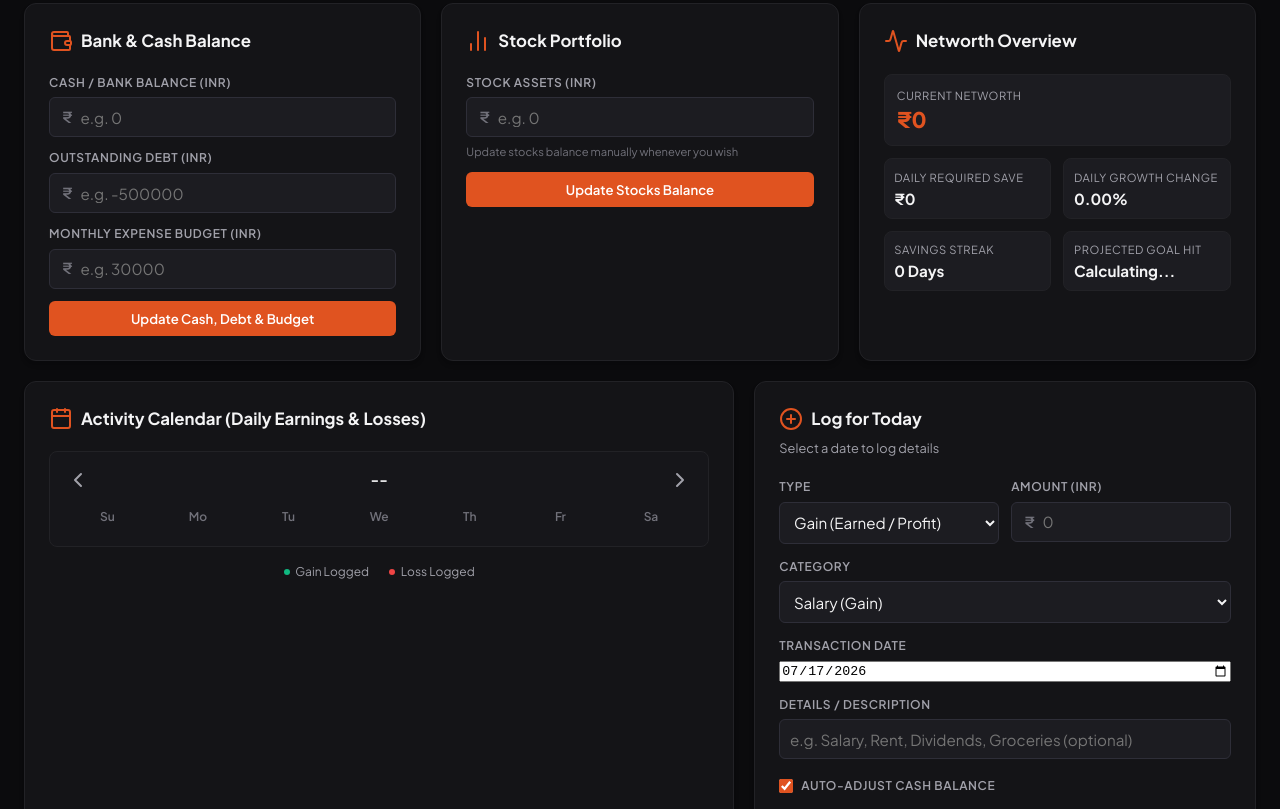
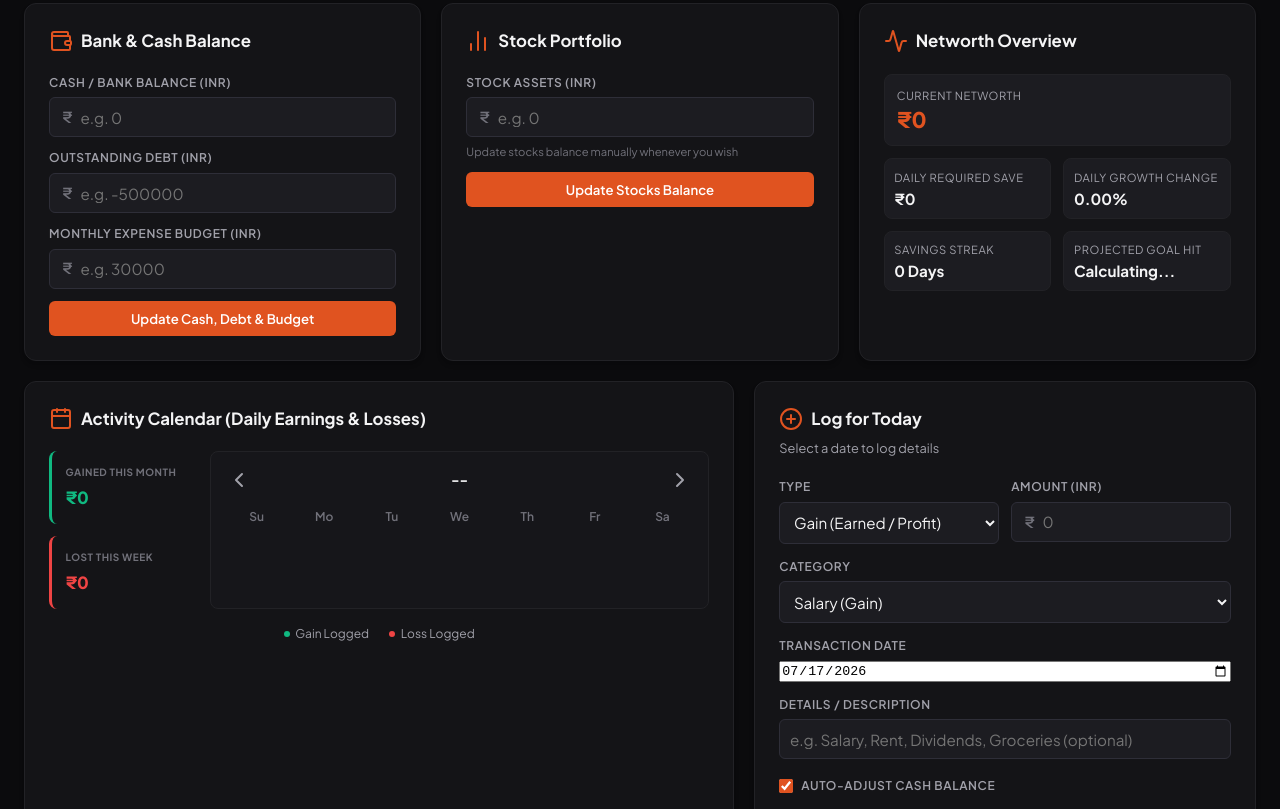
Before and after one commit to Samandreasxxxxx/Finance-Tracker, a website built with Vite: page index.html in a window 1280 px wide. Shown: the part 406-1215 px from the top of the page. Built offline with nearby package versions, Linux system fonts and the light colour scheme; files whose address does not match are found by name.

Commit message:
Add month gains and week losses sidebar indicators to Activity Calendar card

```diff
--- a/app.js
+++ b/app.js
@@ -413,6 +413,39 @@ function updateUI() {
 
   // 6. Monthly Budget checks
   updateBudget();
+
+  // 6b. Calculate calendar sidebar statistics (Month Gains & Week Losses)
+  const monthlyGains = state.transactions
+    .filter(t => {
+      const dateParts = t.date.split('-');
+      const tYear = parseInt(dateParts[0]);
+      const tMonth = parseInt(dateParts[1]) - 1;
+      return t.type === 'gain' && tYear === currentCalendarYear && tMonth === currentCalendarMonth;
+    })
+    .reduce((sum, t) => sum + t.amount, 0);
+
+  let weeklyLosses = 0;
+  if (selectedDateStr) {
+    const selDate = new Date(selectedDateStr);
+    const selDayOfWeek = selDate.getDay();
+    const startOfWeek = new Date(selDate);
+    startOfWeek.setDate(selDate.getDate() - selDayOfWeek);
+    startOfWeek.setHours(0, 0, 0, 0);
+
+    const endOfWeek = new Date(startOfWeek);
+    endOfWeek.setDate(startOfWeek.getDate() + 6);
+    endOfWeek.setHours(23, 59, 59, 999);
+
+    weeklyLosses = state.transactions
+      .filter(t => {
+        const tDate = new Date(t.date);
+        return t.type === 'loss' && tDate >= startOfWeek && tDate <= endOfWeek;
+      })
+      .reduce((sum, t) => sum + t.amount, 0);
+  }
+
+  document.getElementById('cal-month-gain').textContent = `₹${monthlyGains.toLocaleString('en-IN')}`;
+  document.getElementById('cal-week-loss').textContent = `₹${weeklyLosses.toLocaleString('en-IN')}`;
 
   // 7. Update Calendar UI & selected date display
   renderCalendar();
--- a/index.html
+++ b/index.html
@@ -200,7 +200,19 @@
           Activity Calendar (Daily Earnings & Losses)
         </h3>
 
-        <!-- Calendar Widget -->
+        <!-- Calendar Widget Grid Split -->
+        <div class="calendar-widget-wrapper">
+          <div class="calendar-sidebar">
+            <div class="cal-stat-box gain">
+              <span class="cal-stat-label">Gained This Month</span>
+              <span class="cal-stat-value" id="cal-month-gain">₹0</span>
+            </div>
+            <div class="cal-stat-box loss">
+              <span class="cal-stat-label">Lost This Week</span>
+              <span class="cal-stat-value" id="cal-week-loss">₹0</span>
+            </div>
+          </div>
+
           <div class="calendar-widget">
             <div class="calendar-nav">
               <button id="prev-month" class="btn-icon"><i data-lucide="chevron-left"></i></button>
@@ -212,6 +224,7 @@
             </div>
             <div class="calendar-days" id="calendar-days-grid">
               <!-- Days injected by JS -->
+            </div>
           </div>
         </div>
 
--- a/style.css
+++ b/style.css
@@ -670,6 +670,64 @@ body {
   background-color: var(--danger-red);
 }
 
+.calendar-widget-wrapper {
+  display: flex;
+  gap: 1.25rem;
+  align-items: stretch;
+  margin-top: 0.5rem;
+}
+
+.calendar-sidebar {
+  display: flex;
+  flex-direction: column;
+  gap: 0.75rem;
+  min-width: 140px;
+  justify-content: center;
+}
+
+.cal-stat-box {
+  background-color: var(--card-bg-light);
+  border: 1px solid var(--border-color);
+  border-radius: 8px;
+  padding: 0.85rem;
+  display: flex;
+  flex-direction: column;
+  gap: 0.35rem;
+}
+
+.cal-stat-box.gain {
+  border-left: 3px solid var(--success-green);
+}
+
+.cal-stat-box.loss {
+  border-left: 3px solid var(--danger-red);
+}
+
+.cal-stat-label {
+  font-size: 0.625rem;
+  color: var(--text-dark);
+  text-transform: uppercase;
+  font-weight: 700;
+  letter-spacing: 0.05em;
+}
+
+.cal-stat-value {
+  font-size: 1.05rem;
+  font-weight: 800;
+}
+
+.cal-stat-box.gain .cal-stat-value {
+  color: var(--success-green);
+}
+
+.cal-stat-box.loss .cal-stat-value {
+  color: var(--danger-red);
+}
+
+.calendar-widget {
+  flex: 1;
+}
+
 .calendar-legend {
   display: flex;
   justify-content: center;
```
Lines whose indentation alone changed are shown as unchanged.
